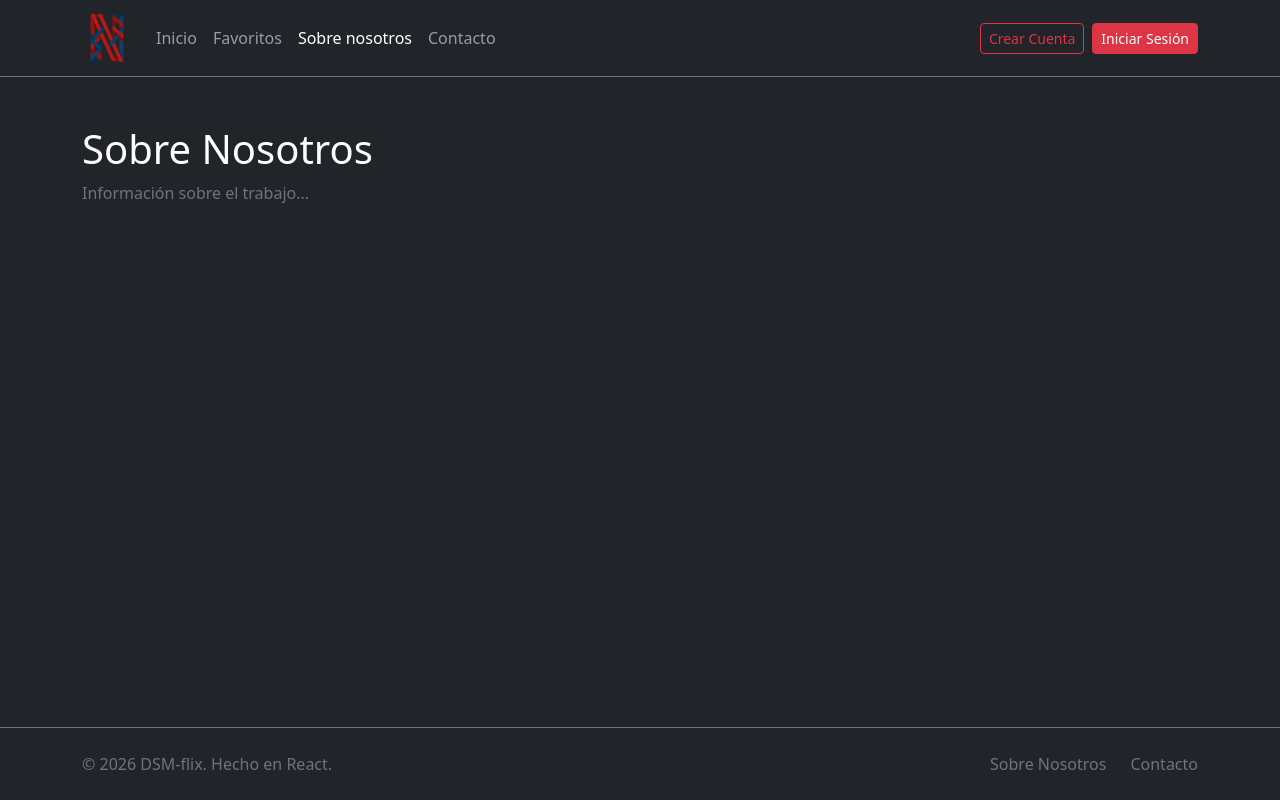
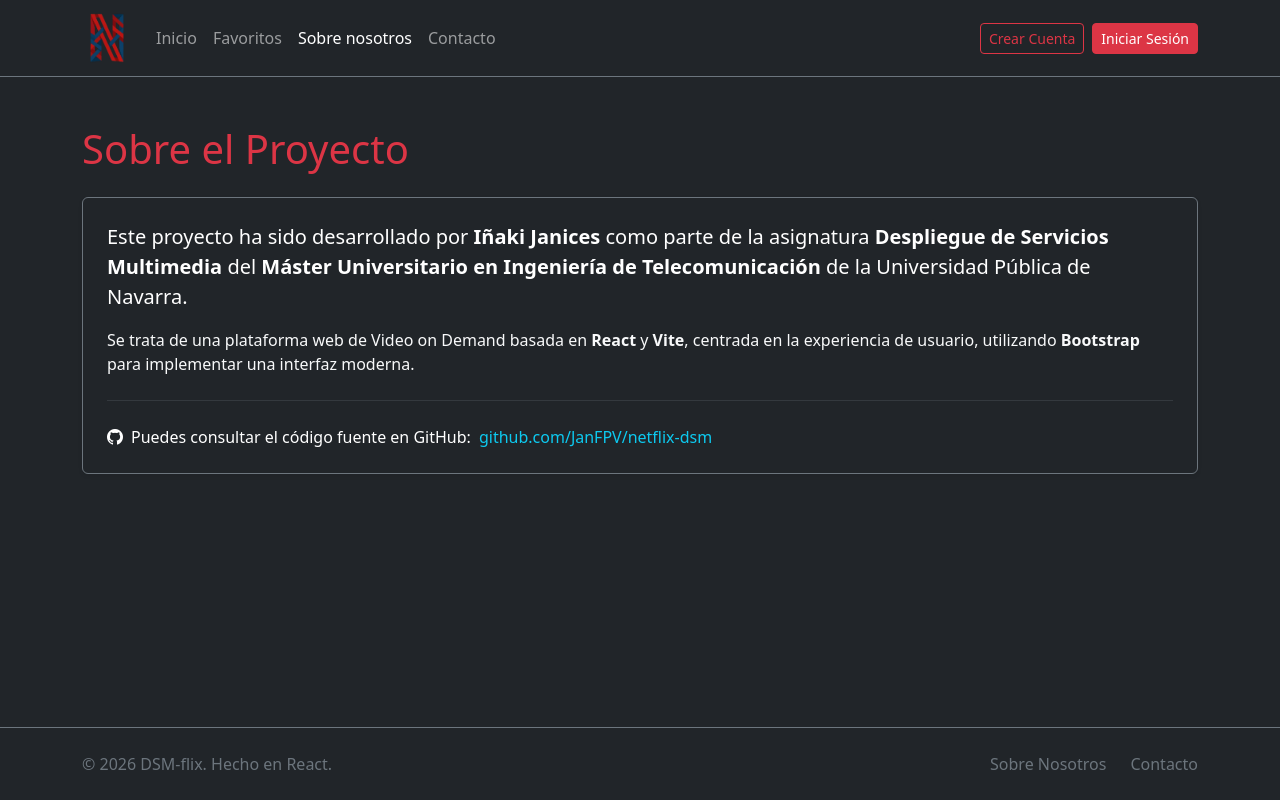
Before and after one commit to JanFPV/netflix-dsm, a React (Vite) app: page /about in a window 1280 px wide. Built offline with nearby package versions, Linux system fonts and the light colour scheme; no server answers.

Commit message:
Añadir sobre nosotros

```diff
--- a/src/pages/About.tsx
+++ b/src/pages/About.tsx
@@ -1,9 +1,34 @@
 function About() {
   return (
-    <div className="container mt-5">
-      <h1 className="text-white">Sobre Nosotros</h1>
-      <p className="text-secondary">Información sobre el trabajo...</p>
+    <div className="container mt-5 text-white">
+      <h1 className="mb-4 text-danger">Sobre el Proyecto</h1>
+
+      <div className="bg-dark p-4 rounded border border-secondary shadow-sm">
+        <p className="fs-5">
+          Este proyecto ha sido desarrollado por <strong>Iñaki Janices</strong> como parte de la asignatura <strong>Despliegue de Servicios Multimedia</strong> del <strong>Máster Universitario en Ingeniería de Telecomunicación</strong> de la Universidad Pública de Navarra.
+        </p>
+
+        <p className="text-light">
+          Se trata de una plataforma web de Video on Demand basada en <strong>React</strong> y <strong>Vite</strong>, centrada en la experiencia de usuario, utilizando <strong>Bootstrap</strong> para implementar una interfaz moderna.
+        </p>
+
+        <hr className="border-secondary my-4" />
+
+        <p className="mb-0">
+          <i className="bi bi-github me-2"></i>
+          Puedes consultar el código fuente en GitHub: <br className="d-md-none" />
+          <a
+            href="https://github.com/JanFPV/netflix-dsm"
+            target="_blank"
+            rel="noreferrer"
+            className="text-info text-decoration-none ms-md-1"
+          >
+            github.com/JanFPV/netflix-dsm
+          </a>
+        </p>
+      </div>
     </div>
-  )
+  );
 }
+
 export default About;
```
